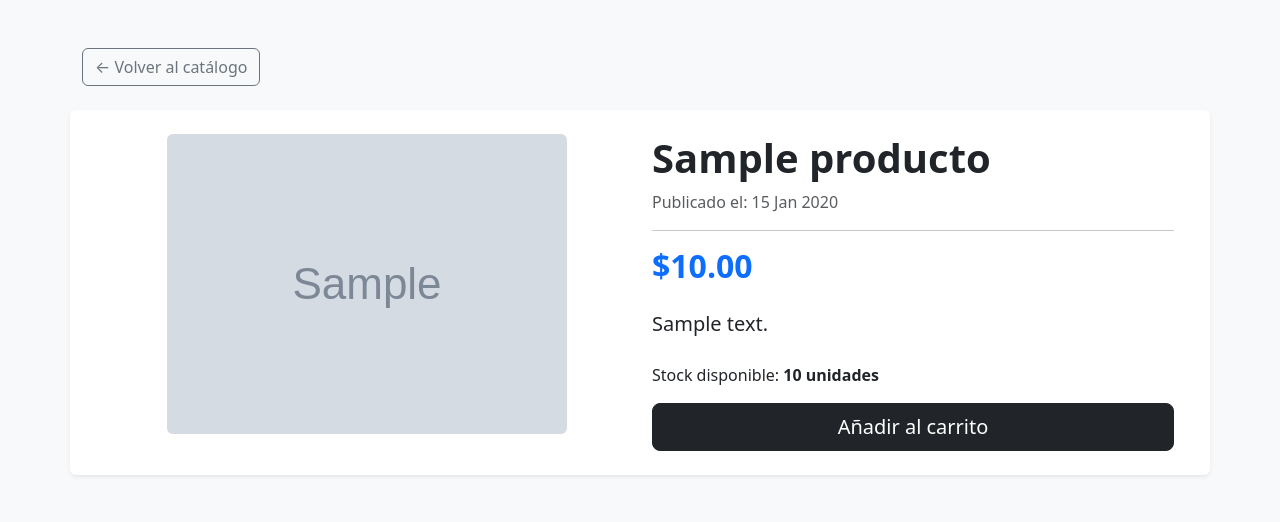
After one commit to SAndresLopez/Nexus_Market, a Django app: page /producto/1/ in a window 1280 px wide. The commit adds this page. Shown: the top 522 px of the page. Run offline with Django 5.2, Linux system fonts and the light colour scheme; tables that the repository leaves empty hold one stand-in row (values such as "Sample post"); grey boxes marked "Sample" are stand-in pictures.

Commit message:
Página de detalles de producto

```diff
--- /dev/null
+++ b/core/templates/core/detalle.html
@@ -0,0 +1,32 @@
+<!DOCTYPE html>
+<html lang="es">
+<head>
+    <meta charset="UTF-8">
+    <title>{{ producto.nombre }} | Nexus Market</title>
+    <link href="https://cdn.jsdelivr.net/npm/bootstrap@5.3.0/dist/css/bootstrap.min.css" rel="stylesheet">
+</head>
+<body class="bg-light">
+    <div class="container py-5">
+        <a href="{% url 'home' %}" class="btn btn-outline-secondary mb-4">← Volver al catálogo</a>
+
+        <div class="row bg-white shadow-sm rounded p-4">
+            <div class="col-md-6 text-center">
+                {% if producto.imagen %}
+                    <img src="{{ producto.imagen.url }}" class="img-fluid rounded" style="max-height: 500px; object-fit: contain;">
+                {% endif %}
+            </div>
+            <div class="col-md-6">
+                <h1 class="fw-bold">{{ producto.nombre }}</h1>
+                <p class="text-muted">Publicado el: {{ producto.fecha_creacion|date:"d M Y" }}</p>
+                <hr>
+                <h2 class="text-primary fw-bold">${{ producto.precio }}</h2>
+                <p class="lead mt-4">{{ producto.descripcion }}</p>
+                <div class="mt-4">
+                    <p>Stock disponible: <strong>{{ producto.stock }} unidades</strong></p>
+                    <button class="btn btn-dark btn-lg w-100">Añadir al carrito</button>
+                </div>
+            </div>
+        </div>
+    </div>
+</body>
+</html>
--- a/core/templates/core/home.html
+++ b/core/templates/core/home.html
@@ -51,7 +51,7 @@
                     <div class="card-footer bg-white border-0 pb-3">
                         <div class="d-flex justify-content-between align-items-center">
                             <small class="text-muted">Stock: <strong>{{ p.stock }}</strong></small>
-                            <button class="btn btn-dark btn-sm px-4">Comprar</button>
+                            <a href="{% url 'detalle' p.pk %}" class="btn btn-dark btn-sm px-4">Comprar</a>
                         </div>
                     </div>
                 </div>
@@ -66,7 +66,7 @@
 
     <footer class="py-4 bg-white border-top mt-5">
         <div class="container text-center text-muted">
-            <small>&copy; 2026 Nexus Market - Desarrollado por AndresLopez</small>
+            <small>&copy; 2026 Nexus Market - Desarrollado por Andres Lopez</small>
         </div>
     </footer>
 
--- a/core/urls.py
+++ b/core/urls.py
@@ -3,4 +3,5 @@ from . import views
 
 urlpatterns = [
     path('', views.home, name='home'),
+    path('producto/<int:pk>/', views.detalle_producto, name='detalle'),
 ]
--- a/core/views.py
+++ b/core/views.py
@@ -1,6 +1,10 @@
-from django.shortcuts import render
+from django.shortcuts import render, get_object_or_404
 from .models import Producto
 
 def home(request):
     productos = Producto.objects.all()
     return render(request, 'core/home.html', {'productos': productos})
+
+def detalle_producto(request, pk):
+    producto = get_object_or_404(Producto, pk=pk)
+    return render(request, 'core/detalle.html', {'producto': producto})
```
